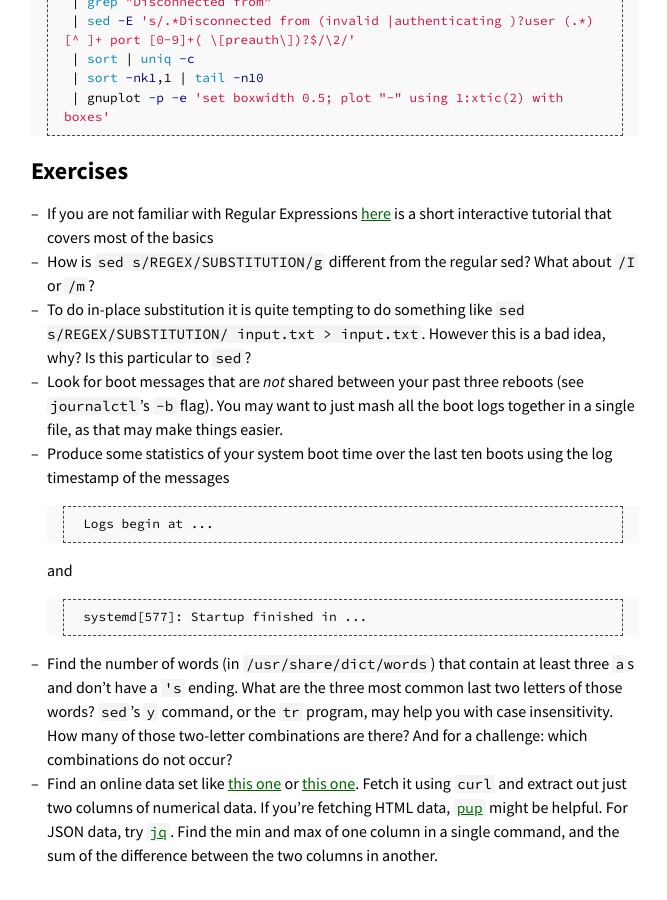
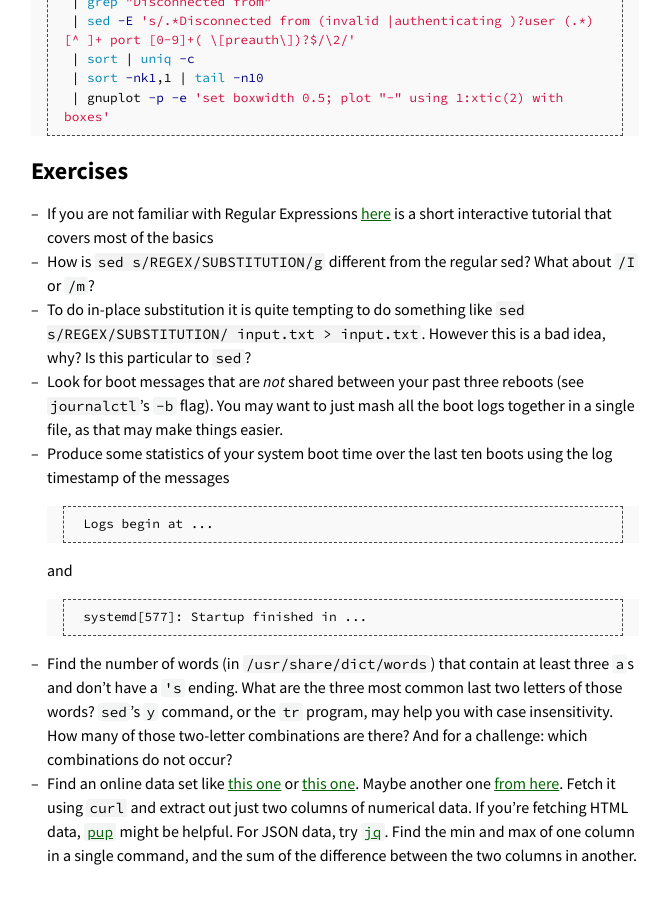
Before and after one commit to missing-semester-cn/missing-semester-cn.github.io, a Jekyll site: the page built from data-wrangling.md, in a window 1280 px wide and 900 px high, scrolled down 5824 px. Shown: the whole window, without its empty margins (305-972 px from the left). Built offline with Jekyll 4.4.1, drawn with Linux system fonts in a browser that asks for light colours.

Commit message:
More data sets

```diff
--- a/data-wrangling.md
+++ b/data-wrangling.md
@@ -361,6 +361,8 @@ ssh myserver journalctl
  - Find an online data set like [this
    one](https://stats.wikimedia.org/EN/TablesWikipediaZZ.htm) or [this
    one](https://ucr.fbi.gov/crime-in-the-u.s/2016/crime-in-the-u.s.-2016/topic-pages/tables/table-1).
+   Maybe another one [from
+   here](https://www.springboard.com/blog/free-public-data-sets-data-science-project/).
    Fetch it using `curl` and extract out just two columns of numerical
    data. If you're fetching HTML data,
    [`pup`](https://github.com/EricChiang/pup) might be helpful. For JSON
```
